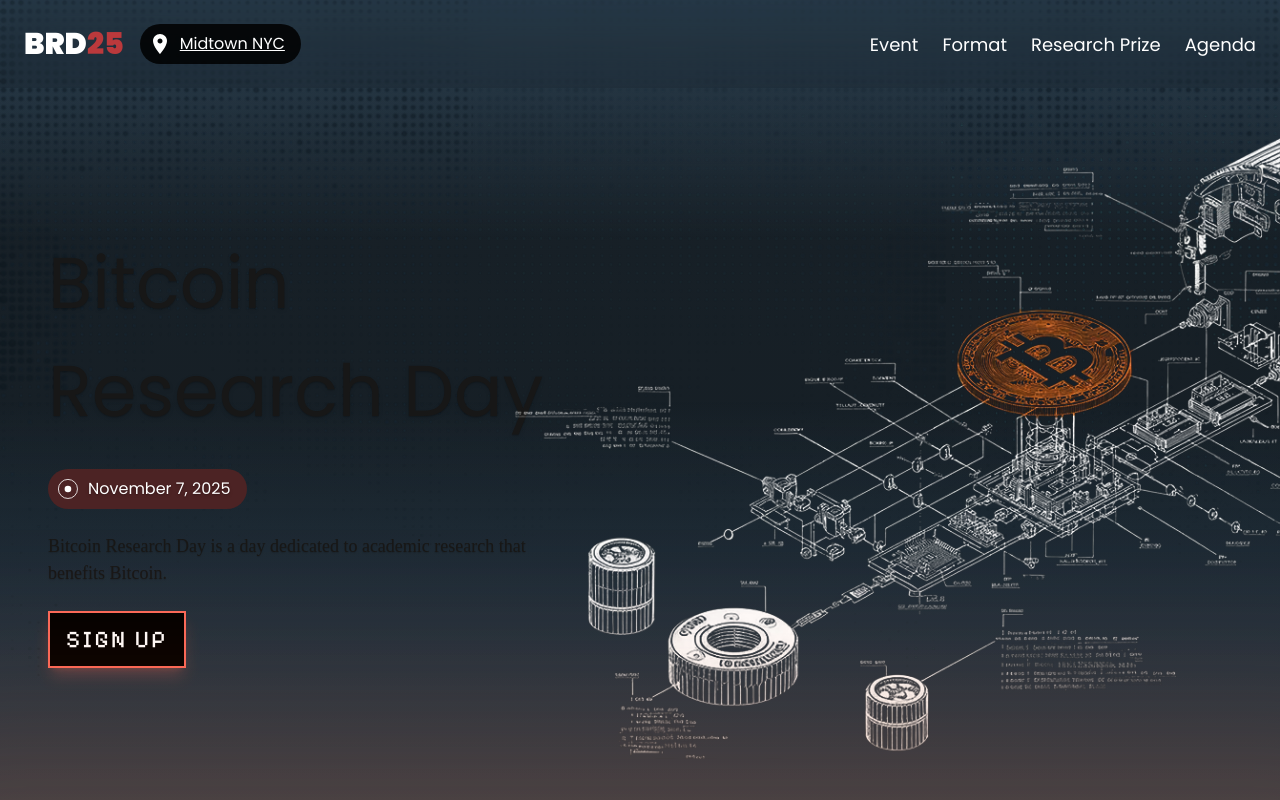
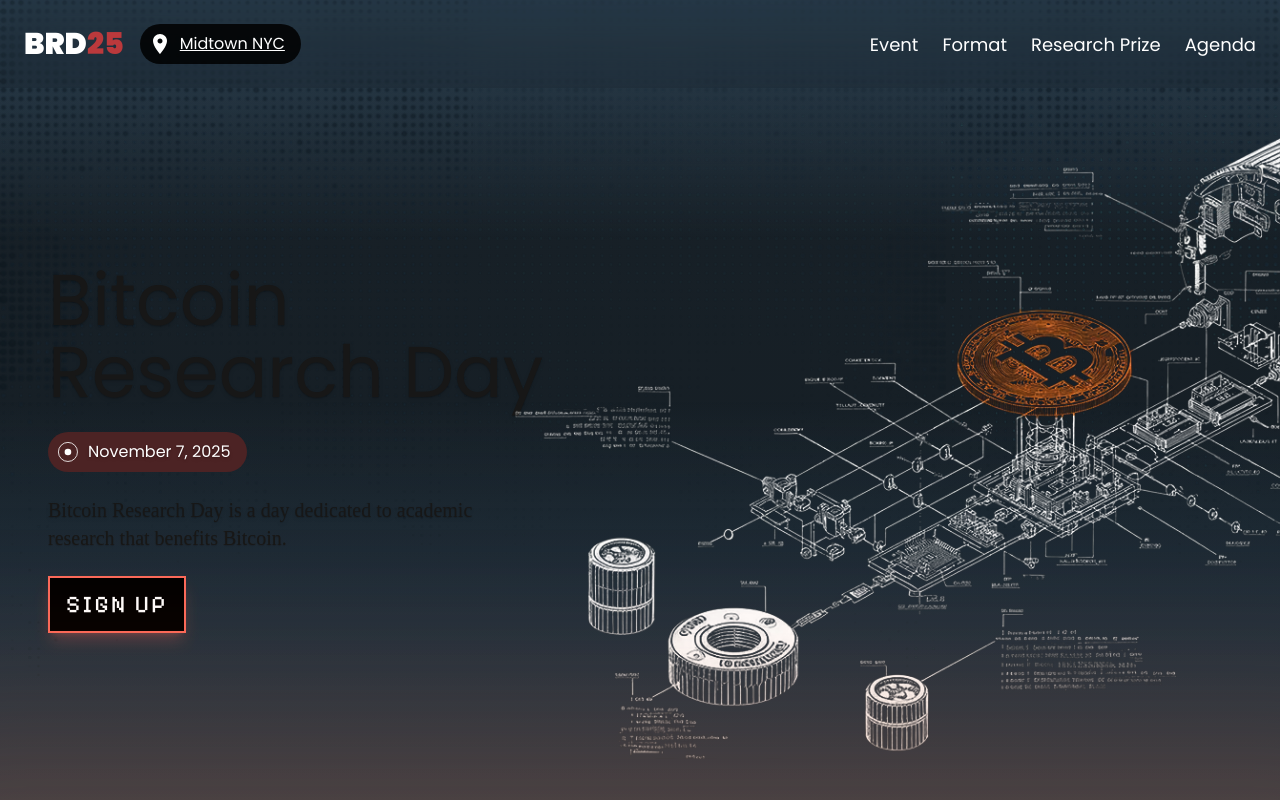
Before and after one commit to chaincodelabs/brd-website, a Next.js app: page / in a window 1280 px wide. Shown: the top 800 px of the page. Built offline with nearby package versions, Linux system fonts and the light colour scheme.

Commit message:
hero styling updates

```diff
--- a/app/globals.css
+++ b/app/globals.css
@@ -43,7 +43,7 @@
 
 h1 {
   font-size: var(--text-4xl);
-  line-height: var(--leading-none);
+  line-height: 1;
 }
 
 @media(min-width: 768px) {
--- a/app/page.tsx
+++ b/app/page.tsx
@@ -56,7 +56,7 @@
       <main className="relative z-1">
         <div id="hero" className="p-6 lg:p-12 relative">
           <div className="flex flex-col gap-6 min-h-screen items-center justify-center lg:flex-row max-lg:relative max-lg:top-[96px] max-w-7xl mx-auto lg:justify-start overflow-y-visible">
-            <div className="flex flex-col gap-6 lg:basis-1/2 xl:basis-2/5 text-shadow-md">
+            <div className="flex flex-col gap-6 lg:basis-1/2 xl:basis-2/5 text-shadow-md text-xl">
               <HeroContent />
             </div>
             <Picture
```
